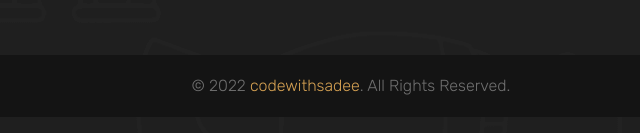
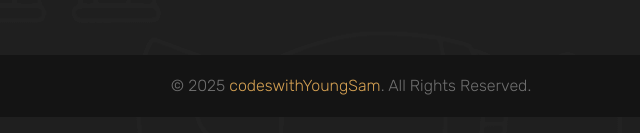
Before and after one commit to samuelajalode/barberwebsiteapp, a website: page index.html in a window 1280 px wide. Shown: the part 5704-5837 px from the top of the page, 289-929 px from the left. Drawn offline with nearby package versions, Linux system fonts and the light colour scheme.

Commit message:
firstaddtothebarberproject

```diff
--- a/index.html
+++ b/index.html
@@ -985,7 +985,7 @@
 
       <div class="footer-bottom">
         <p class="copyright">
-          &copy; 2022 <a href="#" class="copyright-link">codewithsadee</a>. All Rights Reserved.
+          &copy; 2025 <a href="#" class="copyright-link">codeswithYoungSam</a>. All Rights Reserved.
         </p>
       </div>
 
```
Also changed, not shown: package.json (added, +9 -0 lines).
